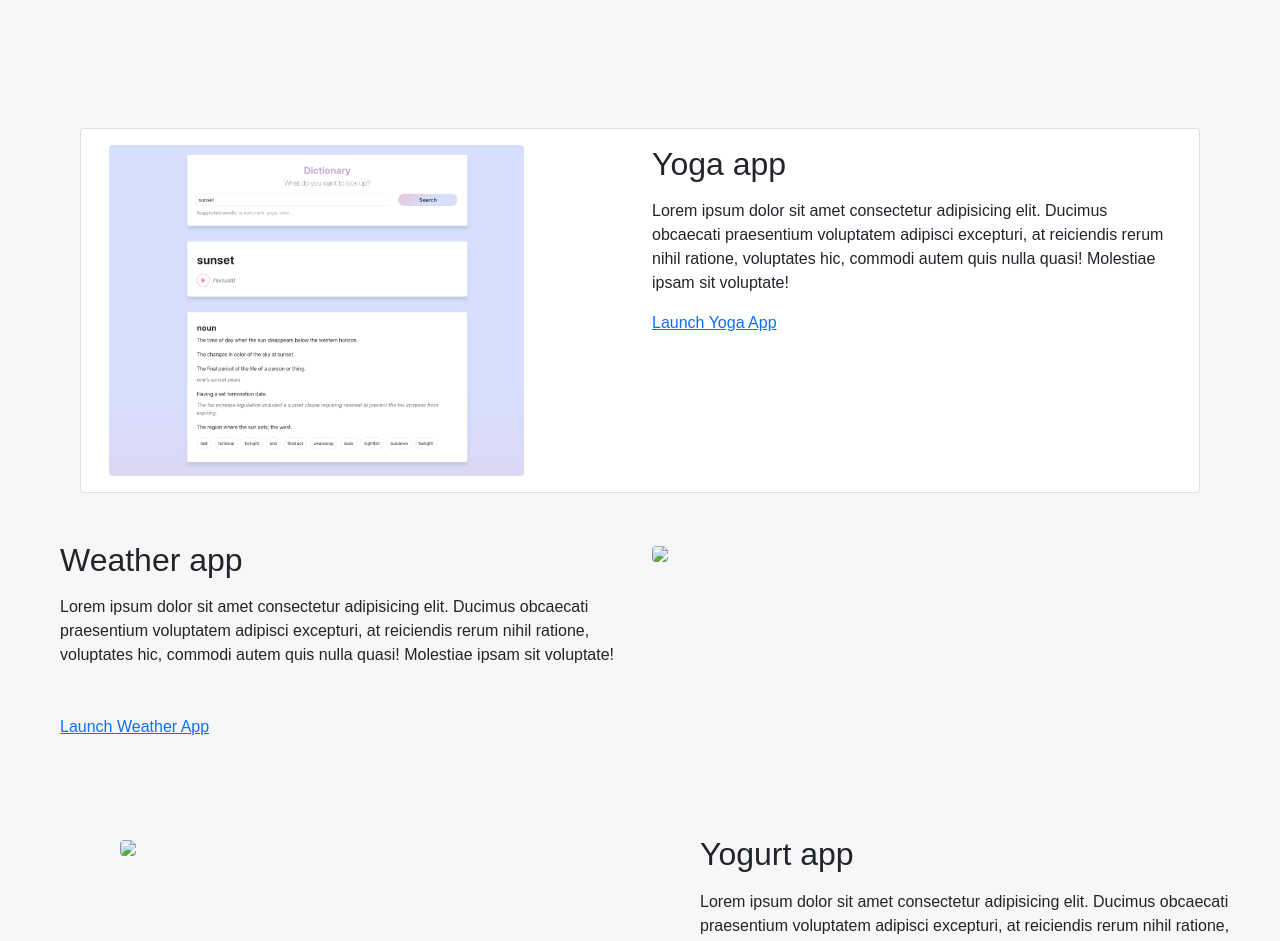
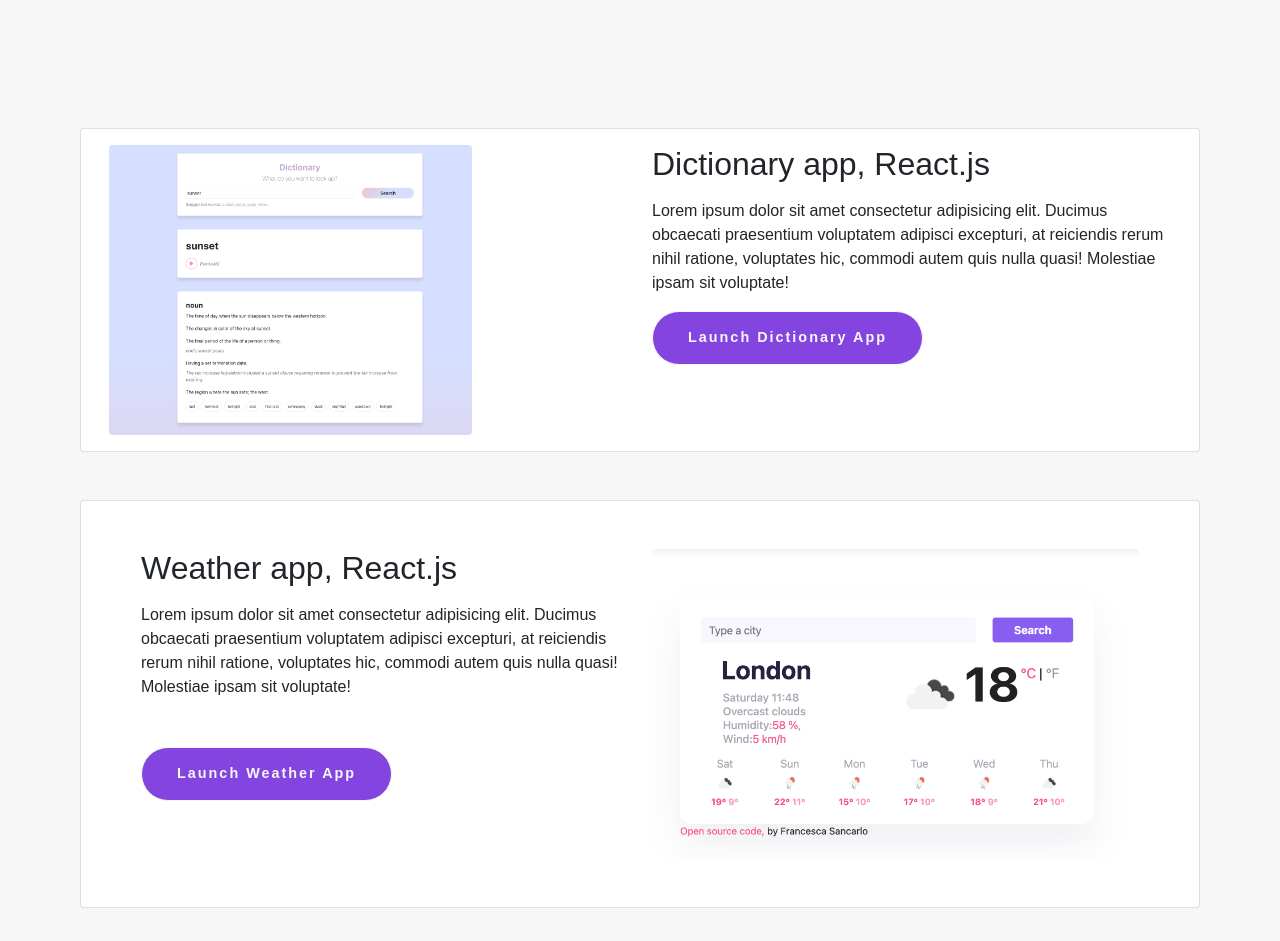
Before and after one commit to FranSanc/FS-Portfolio, a plain HTML site: page index.html in a window 1280 px wide. Shown: the part 640-1581 px from the top of the page. Drawn offline with nearby package versions, Linux system fonts and the light colour scheme.

Commit message:
Worked on content

```diff
--- a/index.html
+++ b/index.html
@@ -58,17 +58,17 @@
     <br />
     <br />
 
-    <div class="card mx-auto" style="width: 70rem">
+    <div class="card mx-auto mb-5" style="width: 70rem">
       <div class="row form-group m-3">
-        <div class="col-md-6">
+        <div class="col-md-6 d-none d-md-block">
           <img
             src="images/Dictionary app.png"
             class="img-fluid rounded"
-            width="80%"
+            width="70%"
           />
         </div>
         <div class="col-md-6">
-          <h2 class="mb-3">Yoga app</h2>
+          <h2 class="mb-3">Dictionary app, React.js</h2>
           <p class="para">
             Lorem ipsum dolor sit amet consectetur adipisicing elit. Ducimus
             obcaecati praesentium voluptatem adipisci excepturi, at reiciendis
@@ -76,14 +76,15 @@
             Molestiae ipsam sit voluptate!
           </p>
           <div class="mt-2">
-            <a href="#" class="primary-link">Launch Yoga App</a>
+            <a href="#" class="primary-link">Launch Dictionary App</a>
           </div>
         </div>
       </div>
     </div>
+    <div class="card mx-auto mb-5" style="width: 70rem">
     <div class="row form-group m-5">
       <div class="col-md-6">
-        <h2 class="mb-3">Weather app</h2>
+        <h2 class="mb-3">Weather app, React.js</h2>
         <p class="para">
           Lorem ipsum dolor sit amet consectetur adipisicing elit. Ducimus
           obcaecati praesentium voluptatem adipisci excepturi, at reiciendis
@@ -94,16 +95,18 @@
           <a href="#" class="primary-link">Launch Weather App</a>
         </div>
       </div>
-      <div class="col-md-6">
-        <img src="images/weather.png" class="img-fluid rounded" />
+      <div class="col-md-6 d-none d-md-block">
+        <img src="/images/Weather app.png" class="img-fluid rounded" />
       </div>
-
+</div>
+</div>
+ <div class="card mx-auto mb-5" style="width: 70rem">
       <div class="row form-group m-5">
-        <div class="col-md-6">
-          <img src="images/yogurt.png" class="img-fluid rounded" />
+        <div class="col-md-6 d-none d-md-block">
+          <img src="/images/Weather app.png" class="img-fluid rounded" />
         </div>
         <div class="col-md-6">
-          <h2 class="mb-3">Yogurt app</h2>
+          <h2 class="mb-3">Weather app, JS</h2>
           <p class="para">
             Lorem ipsum dolor sit amet consectetur adipisicing elit. Ducimus
             obcaecati praesentium voluptatem adipisci excepturi, at reiciendis
@@ -111,10 +114,11 @@
             Molestiae ipsam sit voluptate!
           </p>
           <div class="mt-2">
-            <a href="#" class="primary-link">Launch Yogurt App</a>
+            <a href="#" class="primary-link">Launch Weather App</a>
           </div>
-        </div>
+          </div>
       </div>
-    </div>
+      </div>
+
   </body>
 </html>
--- a/styles/portfolio.css
+++ b/styles/portfolio.css
@@ -75,6 +75,49 @@ header .contact-link{
     margin: 0 auto;
 }
 
+.primary-link{
+    background-color: var(--primary-color);
+    border: 1px solid;
+    padding: 15px 35px;
+    border-radius: 30px;
+    letter-spacing: 2px;
+    font-size: 0.9rem;
+    font-weight: bold;
+    display: inline-block;
+    -webkit-transition: all 0.3s ease-in;
+    transition: all 0.3s ease-in;
+    color: #f7f7f7;
+    text-decoration: none;
 
-/*font-family: 'Karla', sans-serif;
-font-family: 'Spectral', serif;
+}
+
+
+
+
+
+@media (max-width:960px) {
+header{
+     height: 80vh;
+}
+
+header h1{
+    font-size: 35px;
+}
+
+    header img{
+        width: 200px;
+        margin: 0 auto;
+}
+header{
+    text-align: center;
+
+}
+
+header .navigation-links a{
+padding: 12px 25px;
+font-size: 13px;
+}
+
+
+
+}
```
